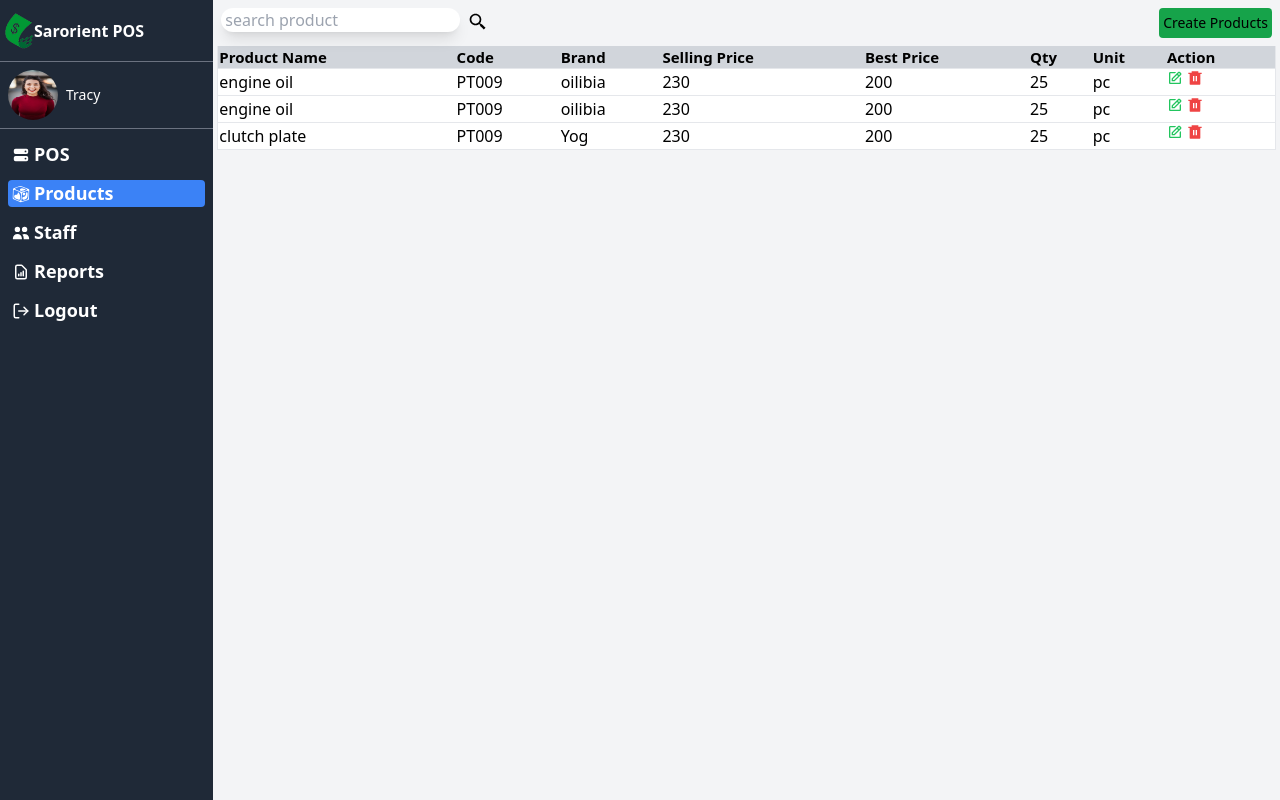
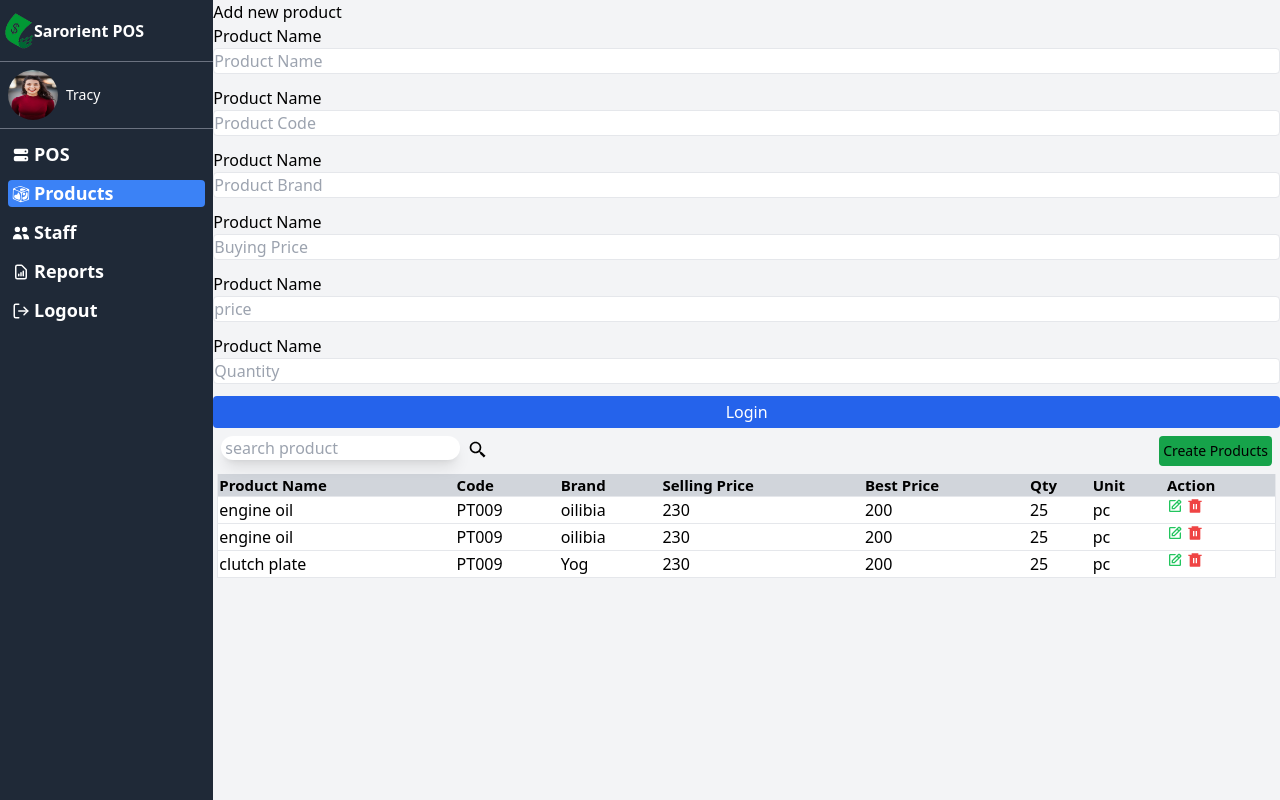
Before and after one commit to saretoduncan/sarorient-pos, a Next.js app: page /main/products in a window 1280 px wide. Built offline with nearby package versions, Linux system fonts and the light colour scheme.

Commit message:
add create products table

```diff
--- /dev/null
+++ b/app/components/Create_Product.tsx
@@ -0,0 +1,142 @@
+"use client";
+import { SubmitHandler, useForm } from "react-hook-form";
+
+export default function Create_Product() {
+  const {
+    register,
+    handleSubmit,
+    formState: { errors },
+  } = useForm<any>();
+  return (
+    <>
+      <section className="">
+        <h3>Add new product</h3>
+        <div>
+          <form>
+            <div className="flex flex-col mb-3">
+              <label htmlFor="productName">Product Name</label>
+              <input
+                placeholder="Product Name"
+                id="productName"
+                type="text"
+                required
+                className=" border border-gray-200 rounded focus:outline-none focus:ring focus:border-blue-500 focus:rounded-sm "
+                {...register("productName", {
+                  required: true,
+                })}
+              />
+              {/* {errors.username && (
+                  <span className="text-red-500 text-sm">
+                    {errors.username.message}
+                  </span>
+                )} */}
+            </div>
+            <div className="flex flex-col mb-3">
+              <label htmlFor="productCode">Product Name</label>
+              <input
+                placeholder="Product Code"
+                id="productCode"
+                type="text"
+                required
+                className=" border border-gray-200 rounded focus:outline-none focus:ring focus:border-blue-500 focus:rounded-sm "
+                {...register("productCode", {
+                  required: true,
+                })}
+              />
+              {/* {errors.username && (
+                  <span className="text-red-500 text-sm">
+                    {errors.username.message}
+                  </span>
+                )} */}
+            </div>
+
+            <div className="flex flex-col mb-3">
+              <label htmlFor="productBrand">Product Name</label>
+              <input
+                placeholder="Product Brand"
+                id="productName"
+                type="text"
+                required
+                className=" border border-gray-200 rounded focus:outline-none focus:ring focus:border-blue-500 focus:rounded-sm "
+                {...register("productBrand", {
+                  required: true,
+                })}
+              />
+              {/* {errors.username && (
+                  <span className="text-red-500 text-sm">
+                    {errors.username.message}
+                  </span>
+                )} */}
+            </div>
+
+            <div className="flex flex-col mb-3">
+              <label htmlFor="buyingPrice">Product Name</label>
+              <input
+                placeholder="Buying Price"
+                id="buyingPrice"
+                type="number"
+                required
+                className=" border border-gray-200 rounded focus:outline-none focus:ring focus:border-blue-500 focus:rounded-sm "
+                {...register("productName", {
+                  required: true,
+                })}
+              />
+              {/* {errors.username && (
+                  <span className="text-red-500 text-sm">
+                    {errors.username.message}
+                  </span>
+                )} */}
+            </div>
+
+            <div className="flex flex-col mb-3">
+              <label htmlFor="price">Product Name</label>
+              <input
+                placeholder="price"
+                id="price"
+                type="number"
+                required
+                className=" border border-gray-200 rounded focus:outline-none focus:ring focus:border-blue-500 focus:rounded-sm "
+                {...register("productName", {
+                  required: true,
+                })}
+              />
+              {/* {errors.username && (
+                  <span className="text-red-500 text-sm">
+                    {errors.username.message}
+                  </span>
+                )} */}
+            </div>
+
+            <div className="flex flex-col mb-3">
+              <label htmlFor="productQuantity">Product Name</label>
+              <input
+                placeholder="Quantity"
+                id="productQuantity"
+                type="number"
+                required
+                className=" border border-gray-200 rounded focus:outline-none focus:ring focus:border-blue-500 focus:rounded-sm "
+                {...register("productName", {
+                  required: true,
+                })}
+              />
+              {/* {errors.username && (
+                  <span className="text-red-500 text-sm">
+                    {errors.username.message}
+                  </span>
+                )} */}
+            </div>
+
+            <div>
+              <button
+                type="submit"
+                className="bg-blue-600 rounded text-white py-1 w-full"
+              >
+                Login
+              </button>
+            </div>
+          </form>
+        </div>
+      </section>
+    </>
+  );
+}
--- a/app/components/ProductsTable.tsx
+++ b/app/components/ProductsTable.tsx
@@ -1,10 +1,14 @@
 import React from "react";
 import { BiEdit, BiSearchAlt2 } from "react-icons/bi";
-import { FaCartArrowDown } from "react-icons/fa";
 import { RiDeleteBin6Fill } from "react-icons/ri";
+import Create_Product from "./Create_Product";
 const Products_table: React.FC<{}> = () => {
   return (
     <>
+      <main className="relative">
+        <section className="p"></section>
+        <Create_Product/>
+
         <section className="grid grid-cols-2 p-2">
           <div className="flex space-x-1">
             <div>
@@ -87,10 +91,10 @@ const Products_table: React.FC<{}> = () => {
                   <RiDeleteBin6Fill className="text-md  text-red-500 self-center my-auto" />
                 </td>
               </tr>
-
             </tbody>
           </table>
         </section>
+      </main>
     </>
   );
 };
```
Lines whose indentation alone changed are shown as unchanged.
